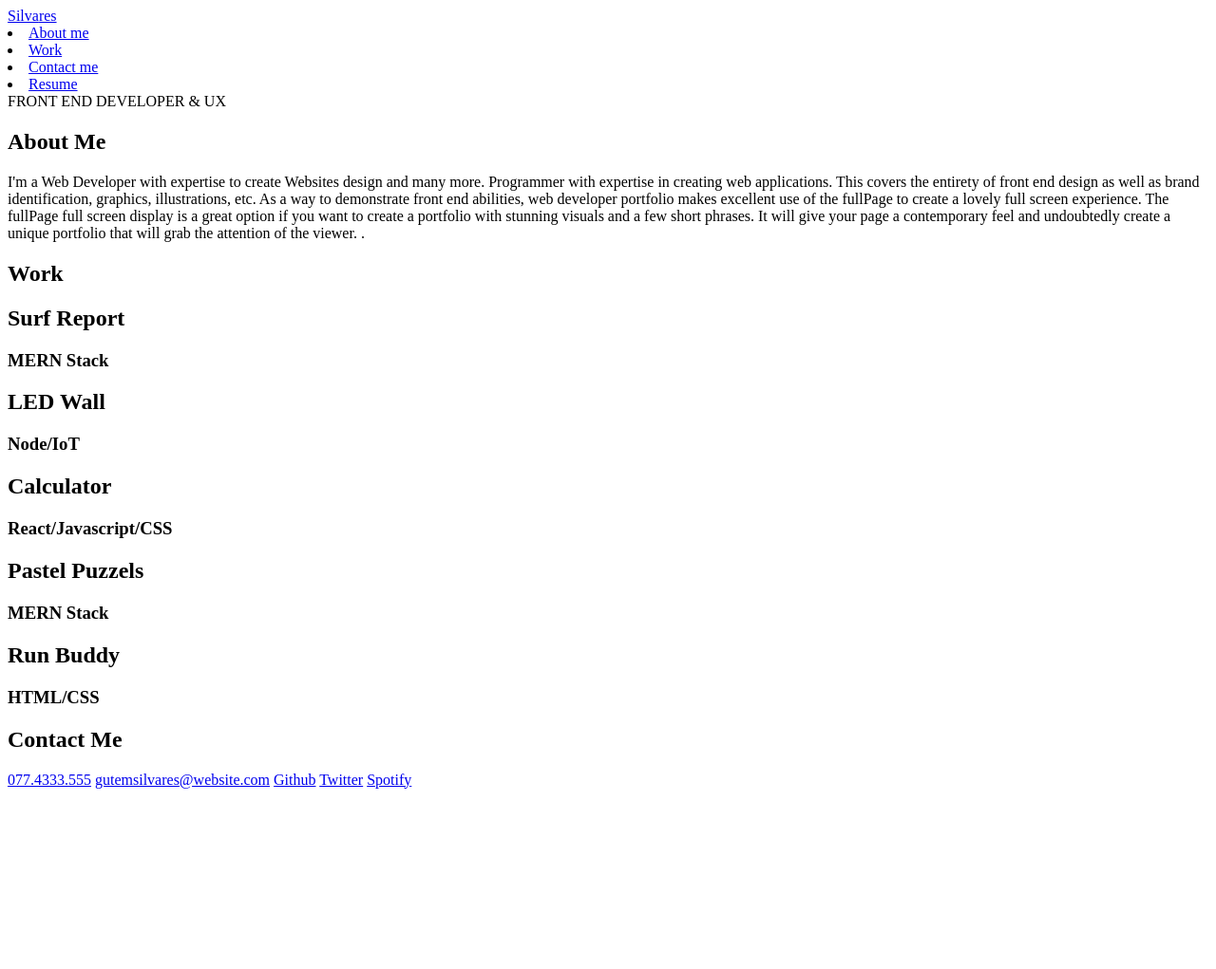
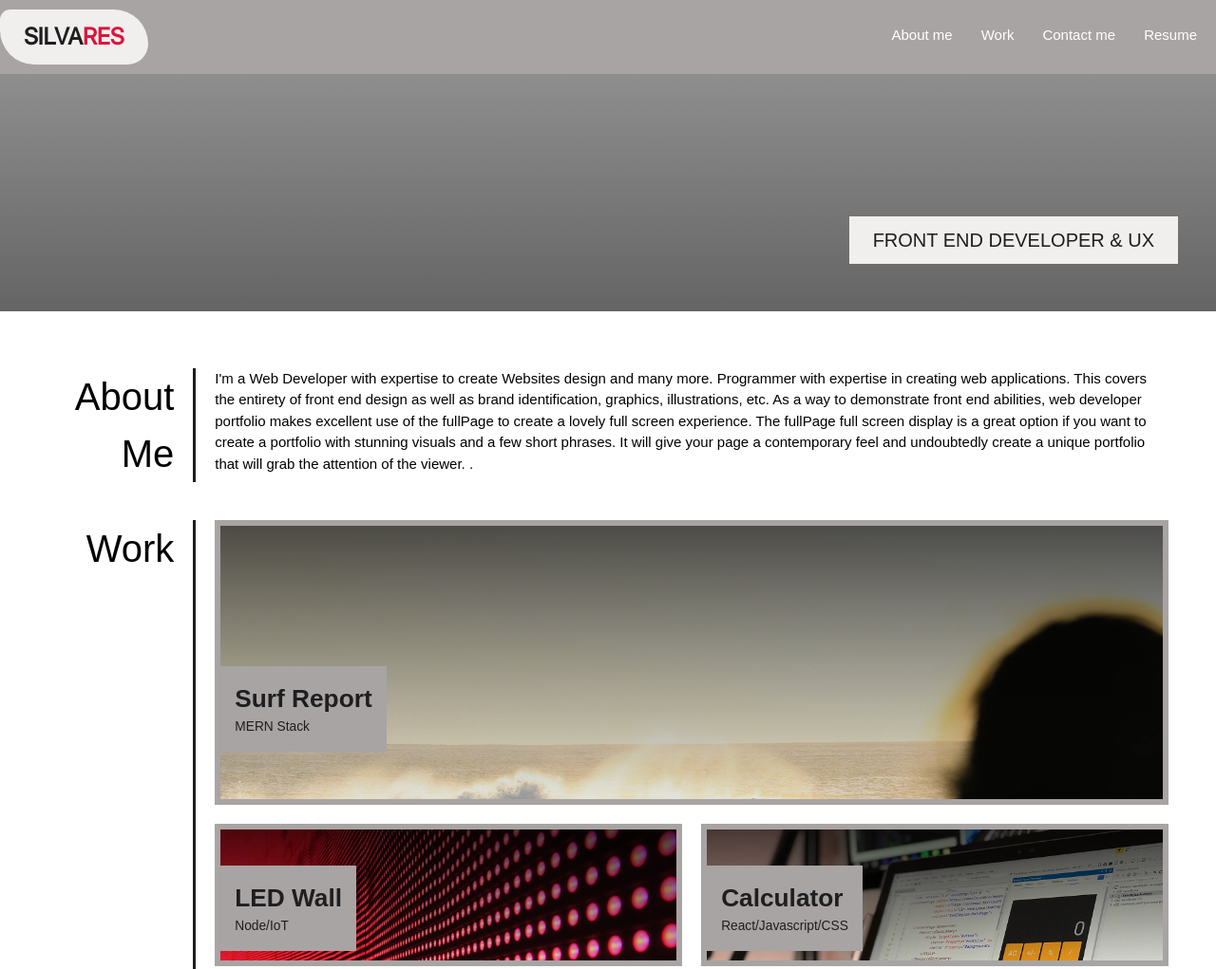
Before and after one commit to gutemsilvares/module-2-challenge, a plain HTML site: page index.html in a window 1280 px wide. Shown: the top 1021 px of the page at 95% size. Before the commit the page ends 839 px from the top, so only its background shows below. Drawn offline with Linux system fonts and the light colour scheme; the site is published under a folder, as on GitHub Pages, so addresses that start at the root find nothing.

Commit message:
update link css

```diff
--- a/index.html
+++ b/index.html
@@ -6,8 +6,8 @@
     <meta http-equiv="X-UA-Compatible" content="IE=edge">
     <meta name="viewport" content="width=device-width, initial-scale=1.0">
     <link rel="shortcut icon" href="/dist/img/img.gif" type="image/x-icon">
-    <link rel="stylesheet" href="/dist/css/reset.css">
-    <link rel="stylesheet" href="/dist/css/style.css">
+    <link rel="stylesheet" href="./dist/css/reset.css">
+    <link rel="stylesheet" href="./dist/css/style.css">
     <title>My Portfolio</title>
 </head>
 
```
